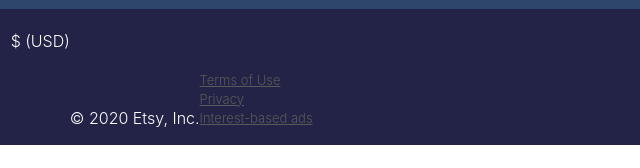
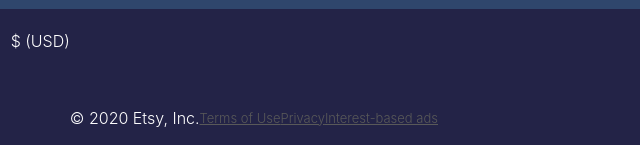
Before and after one commit to hrden05/proxy, a website: page client/dist/index.html in a window 1280 px wide. Shown: the part 629-797 px from the top of the page, 301-941 px from the left. Drawn offline with Linux system fonts and the light colour scheme.

Commit message:
Update index.html

```diff
--- a/client/dist/index.html
+++ b/client/dist/index.html
@@ -73,10 +73,9 @@
         </div>
         <div class="rightFooterBar">
           <span>© 2020 Etsy, Inc.</span>
-          <ul>
-            <li><a href=''>Terms of Use</a></li>
-            <li><a href=''>Privacy</a></li>
-            <li><a href=''>Interest-based ads</a></li>
+          <a href=''>Terms of Use</a>
+          <a href=''>Privacy</a>
+          <a href=''>Interest-based ads</a>
           </ul>
         </div>
       </div>
```
